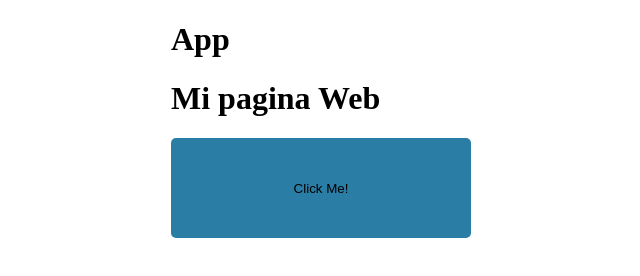
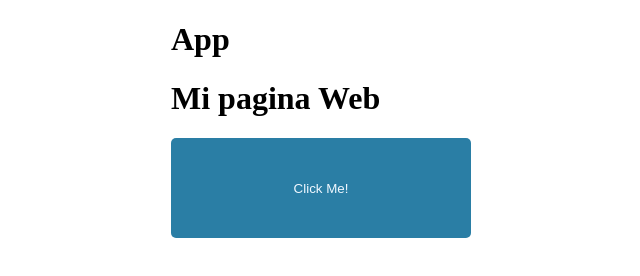
Before and after one commit to Dannschz/MonWeb, a plain HTML site: page index.html in a window 1280 px wide. In both pictures the pointer is over the button "Click Me!". Shown: the full height of the page, 29-669 px from the left. Drawn offline with Linux system fonts and the light colour scheme.

Commit message:
comit de prueba

```diff
--- a/styles/css/index.css
+++ b/styles/css/index.css
@@ -14,3 +14,7 @@
   border-radius: 5px;
   cursor: pointer;
 }
+
+#button:hover {
+  color: aliceblue;
+}
```
